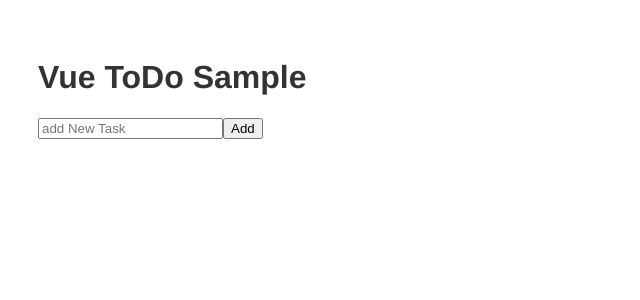
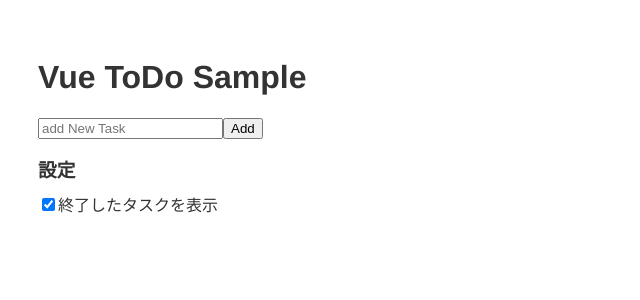
Before and after one commit to KanDai/vue-todo, a Vue app: page / in a window 1280 px wide. Shown: the top 300 px of the page, without its empty margins (0-640 px from the left). Built offline with nearby package versions, Linux system fonts and the light colour scheme.

Commit message:
設定で終了したタスクを表示しておくかどうか変更できるように

```diff
--- a/src/components/Todos.vue
+++ b/src/components/Todos.vue
@@ -6,22 +6,32 @@
     </div>
 
     <ul class="todos">
-      <li class="todo" v-for="todo in todos" :class="{ isFinished: todo.finished }">
+      <li class="todo" v-for="todo in filteredTodos" :class="{ isFinished: todo.finished }">
         <label><input type="checkbox" v-model="todo.finished">{{todo.text}}</label>
       </li>
     </ul>
+
+    <div>
+      <h3>設定</h3>
+      <label><input type="checkbox" @change="saveSetting" v-model="setting.showFinishedItem">終了したタスクを表示</label>
+    </div>
   </div>
 </template>
 
 <script>
 
 var STORAGE_KEY = 'vue-todo'
+var STORAGE_KEY_SETTING = 'vue-todo-setting'
+var DEFAULT_SETTING = {
+  showFinishedItem: true
+}
 
 export default {
   name: 'todos',
   data () {
     return {
       todos: JSON.parse(localStorage.getItem(STORAGE_KEY) || '[]'),
+      setting: JSON.parse(localStorage.getItem(STORAGE_KEY_SETTING)) || DEFAULT_SETTING,
       newTask: {
         text: ''
       }
@@ -39,6 +49,21 @@ export default {
 
       this.todos.push(newTask)
       this.newTask.text = ''
+    },
+    saveSetting () {
+      localStorage.setItem(STORAGE_KEY_SETTING, JSON.stringify(this.setting))
+    }
+  },
+  computed: {
+    filteredTodos: function () {
+      var setting = this.setting
+      return this.todos.filter(function (todo) {
+        if (setting.showFinishedItem) {
+          return todo
+        } else if (todo.finished === false) {
+          return todo
+        }
+      })
     }
   },
   watch: {
@@ -55,11 +80,14 @@ export default {
 <!-- Add "scoped" attribute to limit CSS to this component only -->
 <style scoped>
 
+h3 {
+  margin: 0 0 10px;
+}
+
 ul {
   list-style-type: none;
   padding: 0;
 }
-
 
 .todo.isFinished {
   text-decoration: line-through;
```
